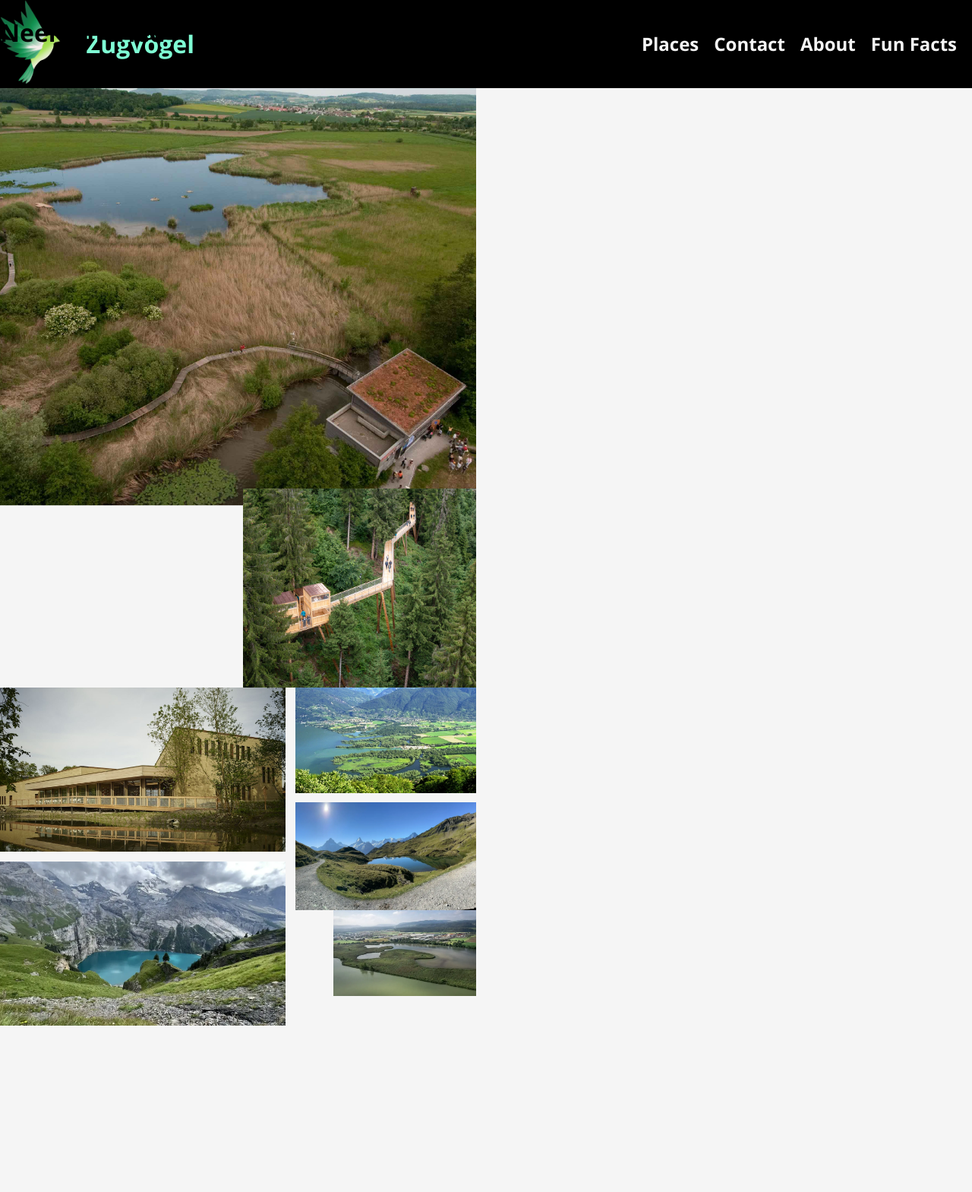
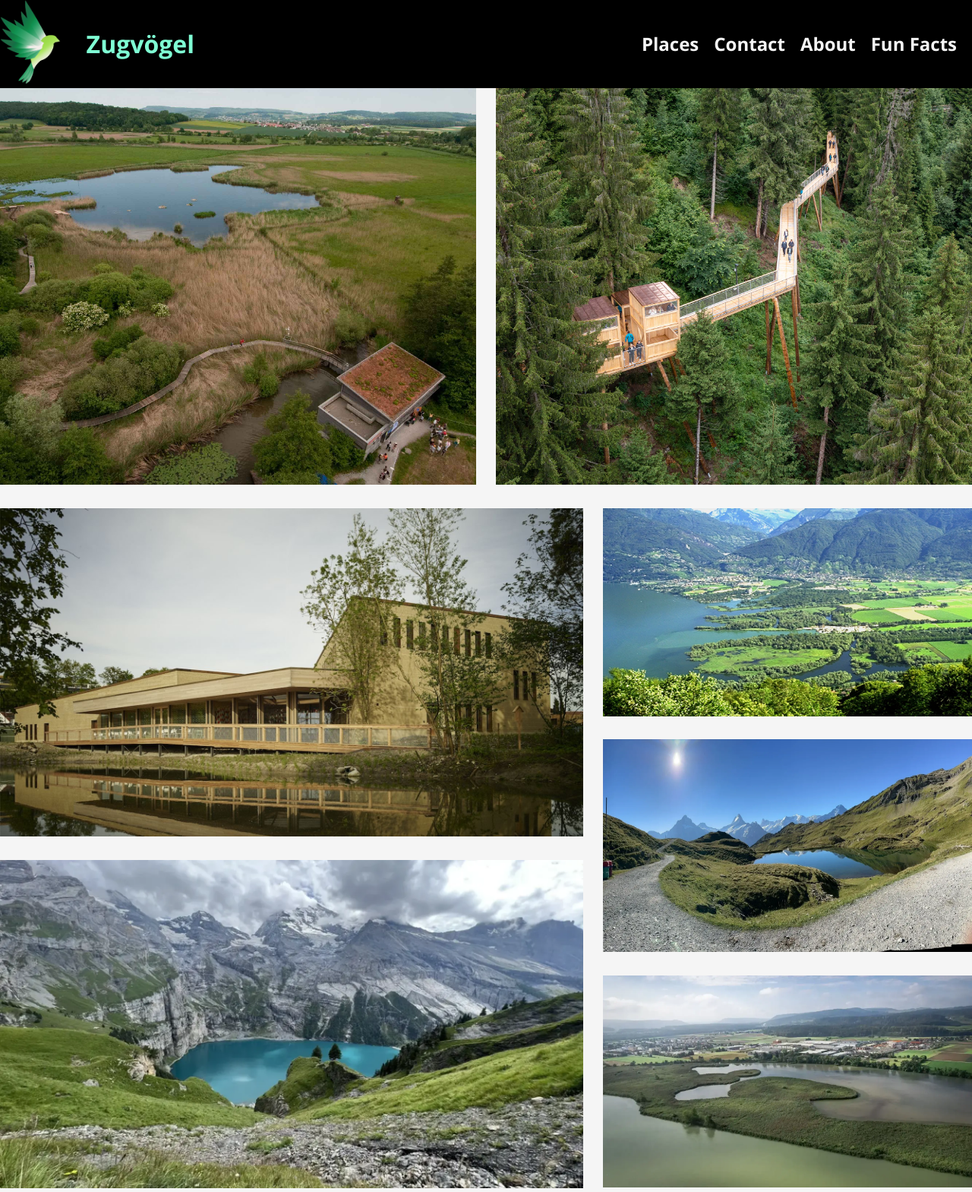
Before and after one commit to NameLloyd14a/Zugvoegel, a PHP site: page /places.php in a window 1280 px wide. Shown: the whole page at 76% size. Before the commit the page ends 1350 px from the top, so only its background shows below. Run offline with PHP 8.4, Linux system fonts and the light colour scheme.

Commit message:
Update places.php

```diff
--- a/places.php
+++ b/places.php
@@ -56,6 +56,7 @@
         }
 
         .img_neracher {
+            position: relative;
             width: 49%;
             float: left;
             margin-right: 2%;
@@ -69,6 +70,7 @@
             float: right;
             overflow: hidden;
         }
+
 
         .img_Vogelwarte_sempach_jpg {
             width: 60%;
@@ -89,6 +91,7 @@
             width: 38%;
             float: right;
             overflow: hidden;
+            margin-bottom:2%;
         }
 
 
@@ -99,7 +102,7 @@
         }
 
         .img_Klingnauer_Stausee {
-            width: 30%;
+            width: 38%;
             float: right;
             overflow: hidden;
         }
@@ -126,21 +129,49 @@
             transition: transform 0.3s ease;
         }
 
-        .nerachercontent{
-            width:100%;
-            height:100%;
-            top:0;
-            left:0;
-            position:absolute;
-            justify-content:center;
-            align-items:center;
-            flex-direction:column;
-            opacity:0;
-            transition:0.6s;
+
+        .image-container {
+            position: relative;
         }
-        .nerachercontent{
-            opacity:1;
+
+        .image-container img {
+            width: 100%;
+            height: auto;
+            transition: transform 0.3s ease;
         }
+
+        .nerachertext,
+        .baumwipfelpfadtext,
+        .vogelwartetext,
+        .bolleditext,
+        .bachalpseetext,
+        .oeschinenseetext,
+        .klingnauertext {
+            position: absolute;
+            top: 50%;
+            left: 50%;
+            transform: translate(-50%, -50%);
+            width: 100%;
+            background-color: rgba(0, 0, 0, 0.5);
+            color: whitesmoke;
+            text-align: center;
+            padding: 100%;
+            opacity: 0;
+            transition: opacity 0.3s ease-in-out;
+            font-size: 50px;
+        }
+
+        .img_neracher:hover .image-container .nerachertext,
+        .img_Baumwipfelpfad:hover .image-container .baumwipfelpfadtext,
+        .img_Vogelwarte_sempach_jpg:hover .image-container .vogelwartetext,
+        .img_LeBollediMagadino:hover .image-container .bolleditext,
+        .img_Bachalpsee:hover .image-container .bachalpseetext,
+        .img_OeschineseeRundweg:hover .image-container .oeschinenseetext,
+        .img_Klingnauer_Stausee:hover .image-container .klingnauertext {
+            opacity: 1;
+        }
+
+
         .menu-links {
             color: whitesmoke;
             text-decoration: none;
@@ -238,31 +269,54 @@
     </div>
 
 
+
     <div class='img_neracher' onclick='openplacesneracher()'>
+    <div class="image-container">
         <img src='birdlife-naturzentrum-neeracherried-ausflugsziel-buehnenbild1.jpg'>
-        <div class='nerachercontent'>
-            <h1> Neeracheried</h1>
+        <div class="nerachertext">Neeracherried</div>
+    </div>
     </div>
 
-
-    <div class='img_Baumwipfelpfad'>
+    <div class='img_Baumwipfelpfad' onclick='openplacesbaumwipfelpfad()'>
+        <div class="image-container">
             <img src='Baumwipfelpfad.jpg'>
+            <div class="baumwipfelpfadtext">Baumwipfelpfad</div>
+        </div>
     </div>
 
-    <div class='img_Vogelwarte_sempach_jpg'>
+    <div class='img_Vogelwarte_sempach_jpg' onclick='openplacesvogelwarte()'>
+        <div class="image-container">
             <img src='Vogelwarte_Sempach.jpg'>
+            <div class="vogelwartetext">Vogelwarte Sempach</div>
         </div>
-    <div class='img_LeBollediMagadino'>
+    </div>
+
+    <div class='img_LeBollediMagadino' onclick='openplacesbolledi()'>
+        <div class="image-container">
             <img src='Le Bolle di Magadino.jpg'>
+            <div class="bolleditext">Le Bolle di Magadino</div>
         </div>
-    <div class='img_Bachalpsee'>
+    </div>
+
+    <div class='img_Bachalpsee' onclick='openplacesbachalpsee()'>
+        <div class="image-container">
             <img src='Bachalpsee.jpg'>
+            <div class="bachalpseetext">Bachalpsee</div>
         </div>
-    <div class='img_OeschineseeRundweg'>
+    </div>
+
+    <div class='img_OeschineseeRundweg' onclick='openplacesoeschinensee()'>
+        <div class="image-container">
             <img src='Oeschinensee Rundweg.jpg'>
+            <div class="oeschinenseetext">Oeschinensee Rundweg</div>
         </div>
-    <div class='img_Klingnauer_Stausee'>
+    </div>
+
+    <div class='img_Klingnauer_Stausee' onclick='openplacesklingnauer()'>
+        <div class="image-container">
             <img src='Klingnauer Stausee.jpg'>
+            <div class="klingnauertext">Klingnauer Stausee</div>
+        </div>
     </div>
 
     <script>
```
Lines whose indentation alone changed are shown as unchanged.
